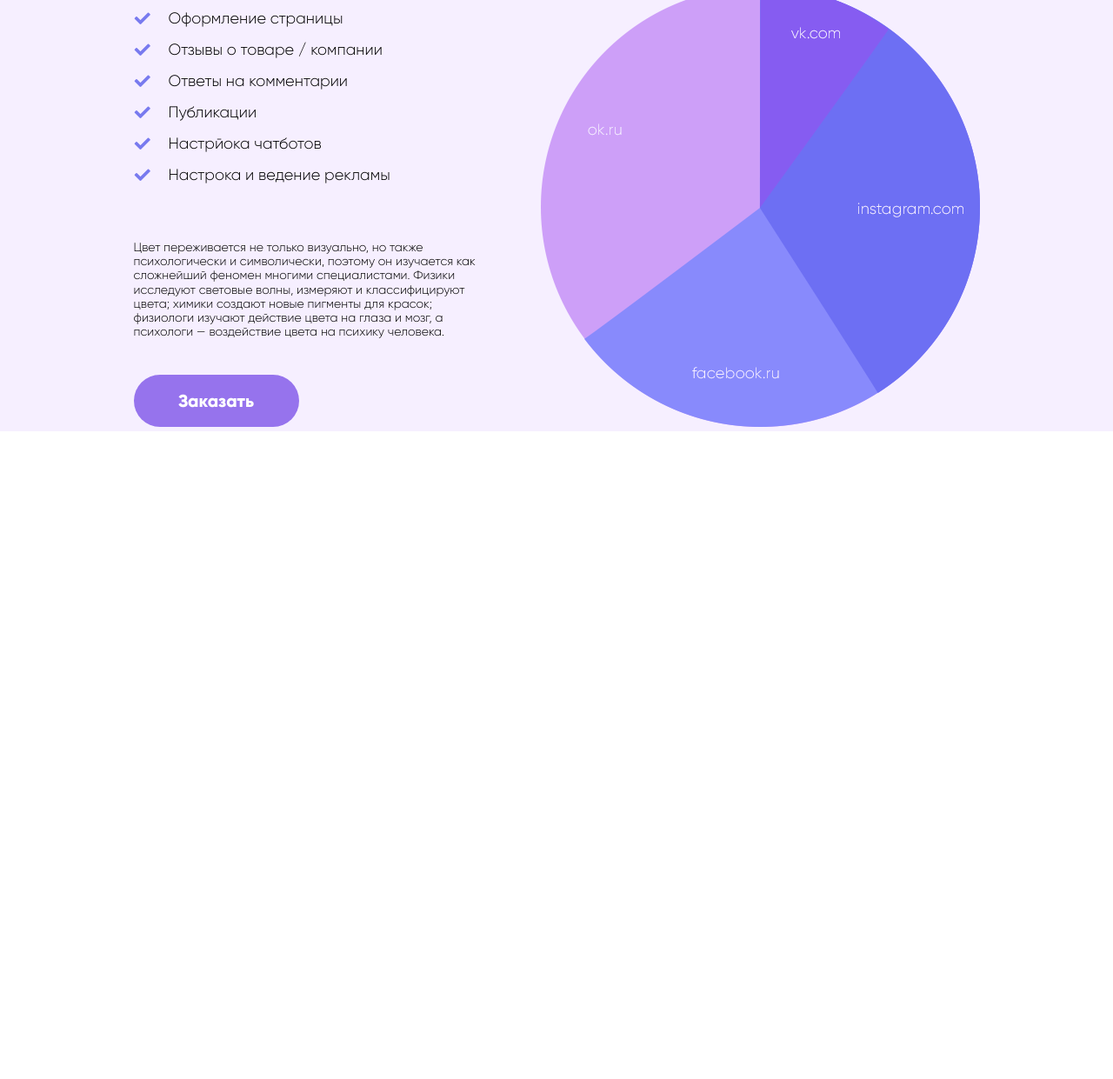
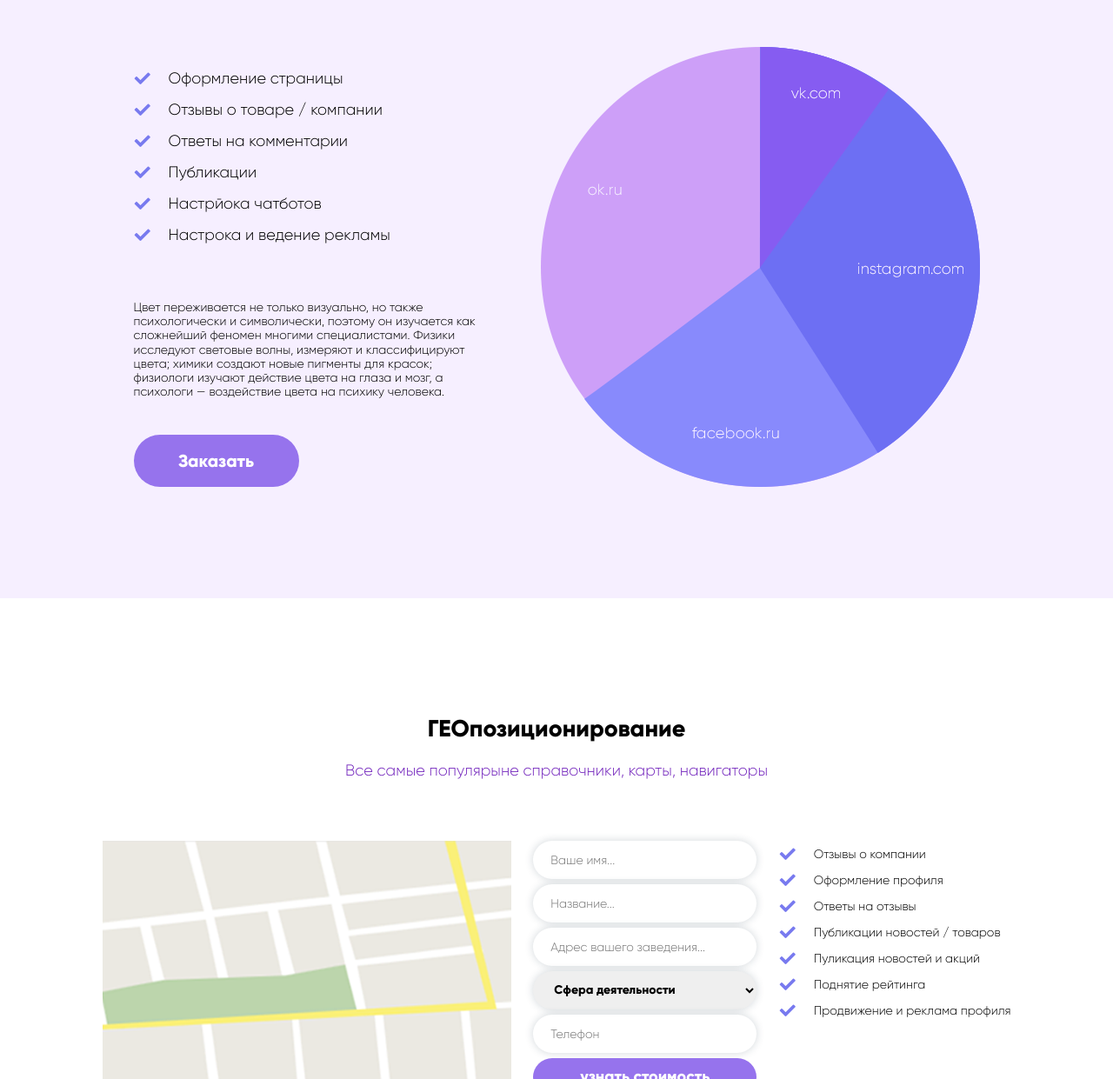
Before and after one commit to MichaelRzheutski/yserm.ru, a website: page app/index.html in a window 1280 px wide. Shown: the part 4887-6128 px from the top of the page at 87% size. Before the commit the page ends 5383 px from the top, so only its background shows below. Drawn offline with nearby package versions, Linux system fonts and the light colour scheme; files that its build step writes are made by us from their sources; files whose address does not match are found by name.

Commit message:
create geolocation

```diff
--- a/app/index.html
+++ b/app/index.html
@@ -196,12 +196,13 @@
         </div>
       </div>
     </section>
+    <!-- Social Traffic -->
     <section class="social-traffic">
       <div class="container">
-        <h2 class="social-traffic__title global-title">
+        <h2 class="social-traffic__title">
           Социальный трафик
         </h2>
-        <div class="social-traffic__text global-text">
+        <div class="social-traffic__text">
           Оформение, Публикации, комментарии, модерация, <br>
           чатботы = подписчики и продажи
         </div>
@@ -221,8 +222,46 @@
             <a class="traffic-order" href="#">Заказать</a>
           </div>
           <div class="traffic-diagram">
-            <img class="traffic-diagram__item" src="img/traffic/traffic.png" alt="">
+            <img class="traffic-diagram__item" src="img/traffic/traffic.png" alt="Traffic diagram">
           </div>
+        </div>
+      </div>
+    </section>
+    <!-- Geolocation -->
+    <section class="geolocation">
+      <div class="container">
+        <h2 class="geolocation__title">
+          ГЕОпозиционирование
+        </h2>
+        <div class="geolocation__text">
+          Все самые популярыне справочники, карты, навигаторы
+        </div>
+        <div class="geolocation-wrap">
+          <img class="geolocation-img" src="img/geolocation/geolocation.png" alt="Geolocation">
+          <form class="cost" action="#" method="GET" id="cost">
+            <input class="cost__input" type="text" name="yourname" id="yourname" placeholder="Ваше имя...">
+            <input class="cost__input" type="text" name="name" id="name" placeholder="Название...">
+            <input class="cost__input" type="text" name="address" id="address" placeholder="Адрес вашего заведения...">
+            <select class="cost__select" name="scope" id="scope">
+              <option value="" style="font-weight: 800;">Сфера деятельности</option>
+              <option value="Программирование">Программирование</option>
+              <option value="Продажи">Продажи</option>
+              <option value="Бизнес">Бизнес</option>
+              <option value="СЕО">СЕО</option>
+              <option value="СММ">СММ</option>
+            </select>
+            <input class="cost__input" type="text" name="tel" id="tel" placeholder="Телефон">
+            <button class="cost__submit" type="submit">узнать стоимость</button>
+          </form>
+          <ul class="feedback-list">
+            <li class="feedback-list__item">Отзывы о компании</li>
+            <li class="feedback-list__item">Оформление профиля</li>
+            <li class="feedback-list__item">Ответы на отзывы</li>
+            <li class="feedback-list__item">Публикации новостей / товаров</li>
+            <li class="feedback-list__item">Пуликация новостей и акций</li>
+            <li class="feedback-list__item">Поднятие рейтинга</li>
+            <li class="feedback-list__item">Продвижение и реклама профиля</li>
+          </ul>
         </div>
       </div>
     </section>
--- a/app/scss/style.scss
+++ b/app/scss/style.scss
@@ -1,6 +1,7 @@
 // BEFORE ДЛЯ THUMBNAILS !!!!!!!!!!!!!!!
 // ЗАДАЦЬ STYLE ДЛЯ НЕКАТОРЫХ ВЫЯВАК !!!!!!!!!!!!!!!
 // СКАРЭКТАВАЦЬ ЗАГАЛОЎКІ !!!!!!!!!!!!
+// CUSTOM SELECT ARROW !!!!!!!!!!!!
 
 @import 'vars';
 @import 'libs';
@@ -351,12 +352,14 @@
 /* Geo-Ad */
 .geo {
   height: 900px;
+  padding-bottom: 114px;
   &__title {
     text-align: center;
   }
   &__text {
     text-align: center;
     color: $hard-purple;
+    padding-bottom: 70px;
   }
 }
 
@@ -368,7 +371,6 @@
     width: 475px;
     display: flex;
     flex-wrap: wrap;
-    margin-top: 74px;
     &__link {
       display: inline-block;
       text-decoration: none;
@@ -398,7 +400,6 @@
 
   .yandex-maps {
     margin-left: 15px;
-    margin-top: 74px;
   }
 }
 
@@ -418,6 +419,16 @@
 /* Social Traffic */
 .social-traffic {
   background-color: $traffic-bg;
+  padding-top: 112px;
+  padding-bottom: 123px;
+  &__title {
+    text-align: center;
+  }
+  &__text {
+    text-align: center;
+    color: $hard-purple;
+    padding-bottom: 70px;
+  }
 }
 
 .traffic-wrap {
@@ -432,7 +443,7 @@
     padding-left: 0;
     margin-bottom: 57px;
     &__item {
-      background: url('../img/traffic/checkbox.png') left center no-repeat;
+      background: url('../img/checkbox.png') left center no-repeat;
       padding-left: 40px;
       line-height: 36px;
     }
@@ -453,4 +464,80 @@
   }
 }
 
+/*Geolocation*/
+.geolocation {
+  padding-top: 112px;
+  padding-bottom: 118px;
+  &__title {
+    text-align: center;
+  }
+  &__text {
+    text-align: center;
+    color: $hard-purple;
+    padding-bottom: 70px;
+  }
+}
+
+.geolocation-wrap {
+  display: flex;
+  justify-content: space-between;
+}
+
+.geolocation-img {
+  width: 45%;
+  height: 295px;
+}
+
+.cost {
+  display: flex;
+  flex-direction: column;
+  width: 257px;
+
+  &__input {
+    width: 100%;
+    height: 44px;
+    font-family: 'Gilroy';
+    font-size: 14px;
+    line-height: 30px;
+    box-shadow: 0px 0px 8px 1px rgba(34, 60, 80, 0.17);
+    border: 0;
+    border-radius: 30px;
+    padding-left: 20px;
+    margin-bottom: 6px;
+    box-sizing: border-box;
+    &:focus {
+      outline: none;
+      border: 1px solid $hard-purple;
+      border-radius: 30px;
+    }
+  }
+  &__select {
+    @extend .cost__input;
+    font-weight: 800;
+  }
+  &__submit {
+    @extend .slider-order;
+    margin-top: 0;
+    height: 44px;
+    width: 100%;
+    line-height: 39px;
+    border: none;
+    font-size: 18px;
+  }
+}
+
+.feedback-list {
+  list-style: none;
+  padding-left: 0;
+  margin-top: 0;
+  margin-bottom: 57px;
+  font-size: 14px;
+  &__item {
+    background: url('../img/checkbox.png') left center no-repeat;
+    padding-left: 40px;
+    line-height: 36px;
+    line-height: 30px;
+  }
+}
+
 @import 'media';
```
Also changed, not shown: app/css/style.min.css, app/img/checkbox.png (renamed from app/img/traffic/checkbox.png), app/img/geolocation/geolocation.png (added).
